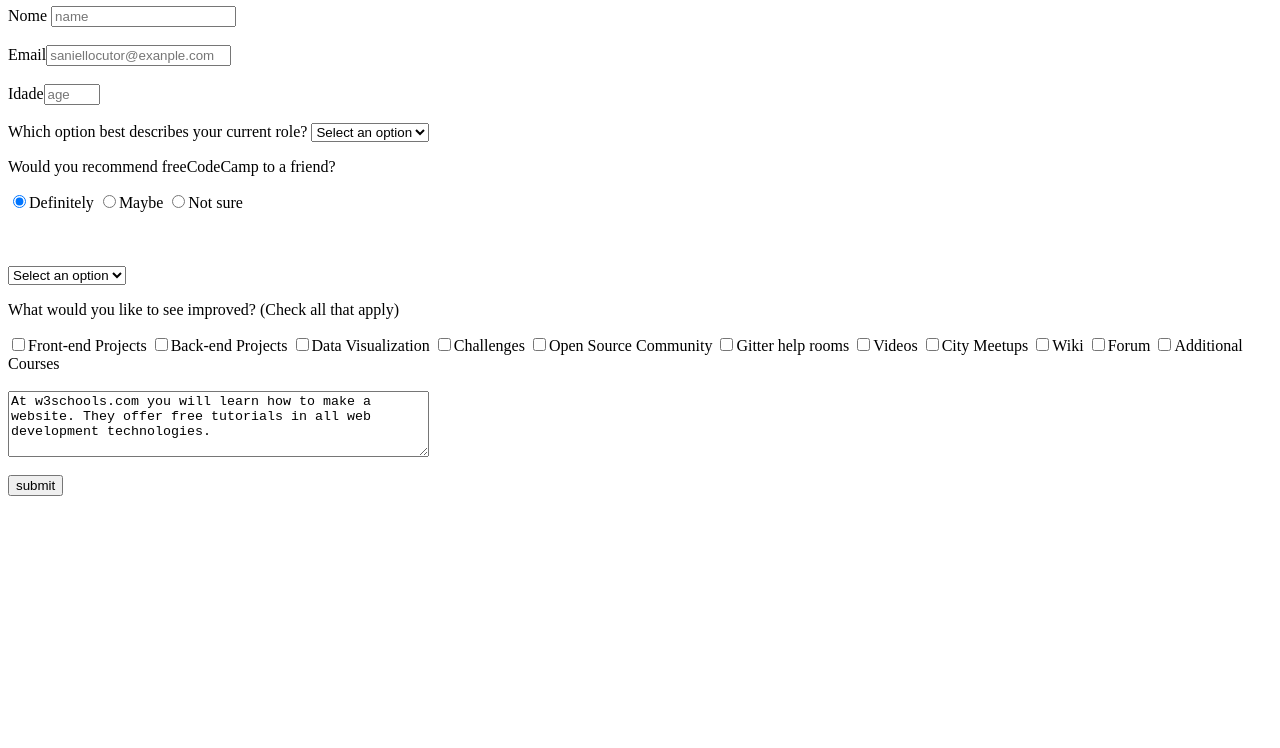
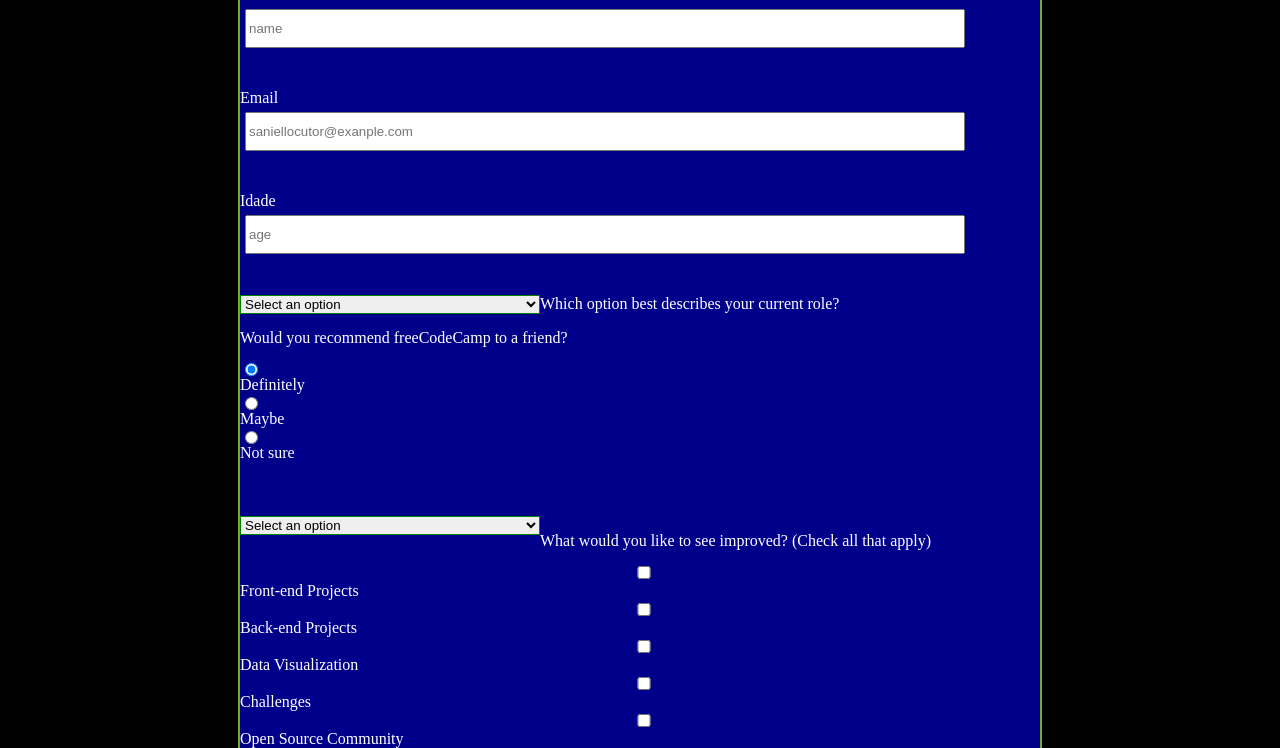
Before and after one commit to saniellocutor/survey-form, a plain HTML site: page index.html in a window 1280 px wide. Shown: the part 94-842 px from the top of the page. Before the commit the page ends 800 px from the top, so only its background shows below. Drawn offline with Linux system fonts and the light colour scheme.

Commit message:
Update index.html

```diff
--- a/index.html
+++ b/index.html
@@ -1,6 +1,6 @@
  <html>
 		<head>
-		<link rel="stylesheet" href=".css">
+		<link rel="stylesheet" href="survey-form.css">
 
 <meta name="viewport" content="width=device-width, initial-scale=1.0">
 
```
